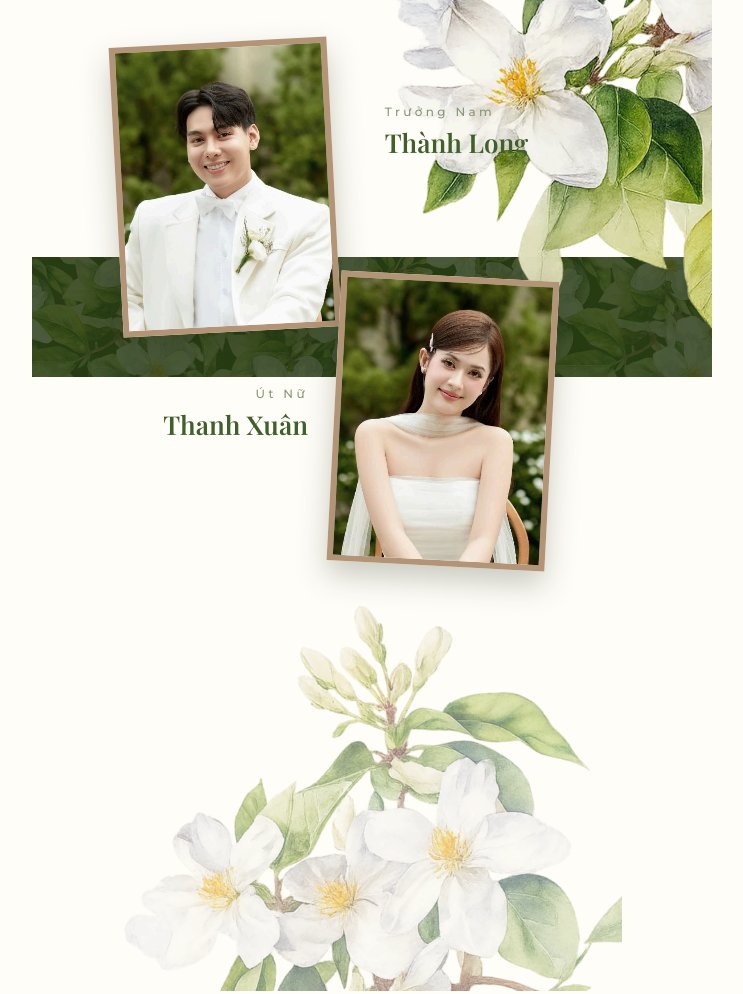
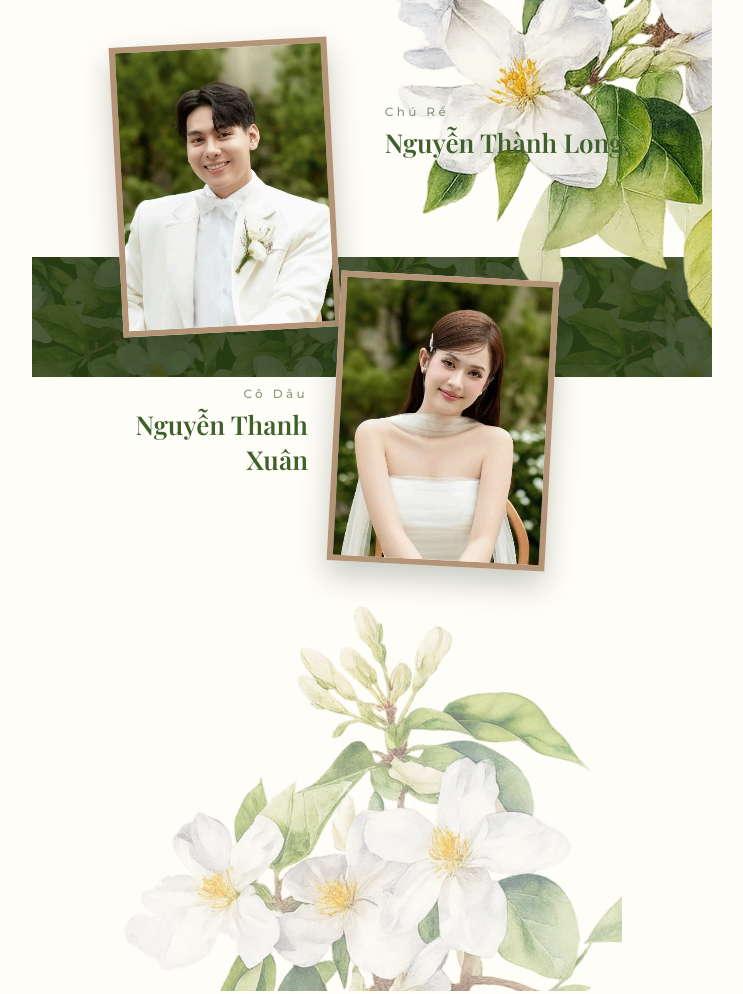
Before and after one commit to vuzchu/wedding-LX, a plain HTML site: page thiep.html in a window 1280 px wide. Shown: the top 994 px of the page, without its empty margins (268-1011 px from the left). Drawn offline with nearby package versions, Linux system fonts and the light colour scheme.

Commit message:
Update thiep.html

```diff
--- a/thiep.html
+++ b/thiep.html
@@ -360,14 +360,14 @@
 
       <figure class="photo groom"><img src="assets/img/groom.jpg" alt="Chú rể Nguyễn Thành Long"></figure>
       <div class="photo-label groom-label">
-        <div class="role">Trưởng Nam</div>
-        <div class="pname">Thành Long</div>
+        <div class="role">Chú rể</div>
+        <div class="pname">Nguyễn Thành Long</div>
       </div>
 
       <figure class="photo bride"><img src="assets/img/bride.jpg" alt="Cô dâu Nguyễn Thanh Xuân"></figure>
       <div class="photo-label bride-label">
-        <div class="role">Út Nữ</div>
-        <div class="pname">Thanh Xuân</div>
+        <div class="role">Cô dâu</div>
+        <div class="pname">Nguyễn Thanh Xuân</div>
       </div>
     </div>
     <img class="hero-flower-bottom" src="assets/img/flower-main.png" alt="">
```
